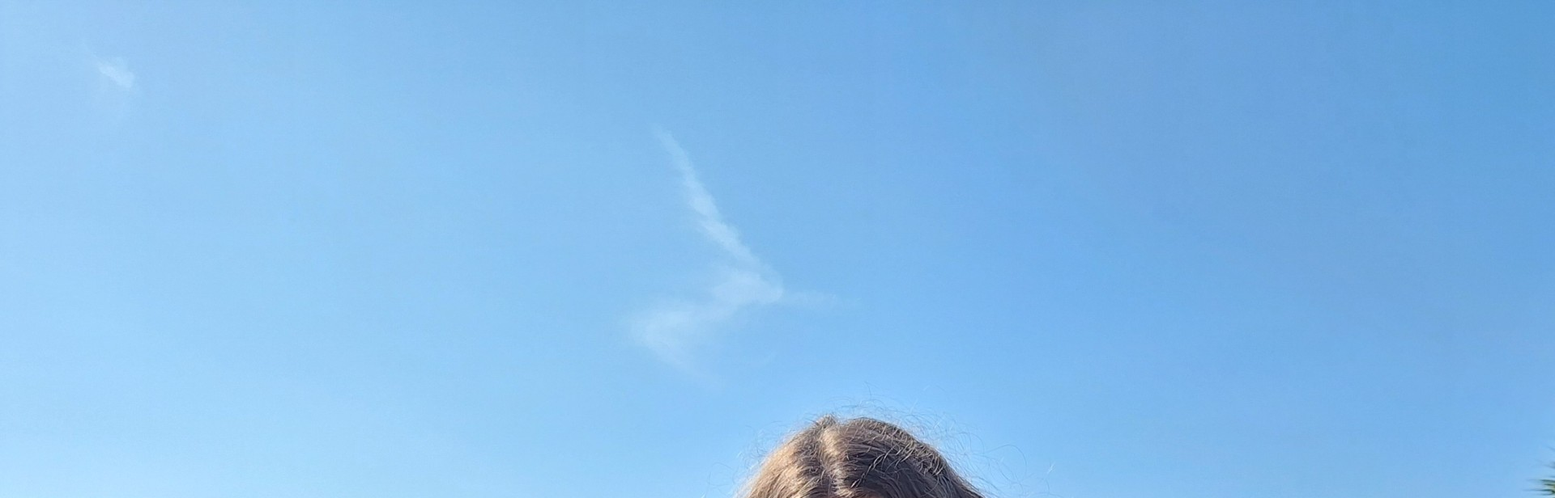
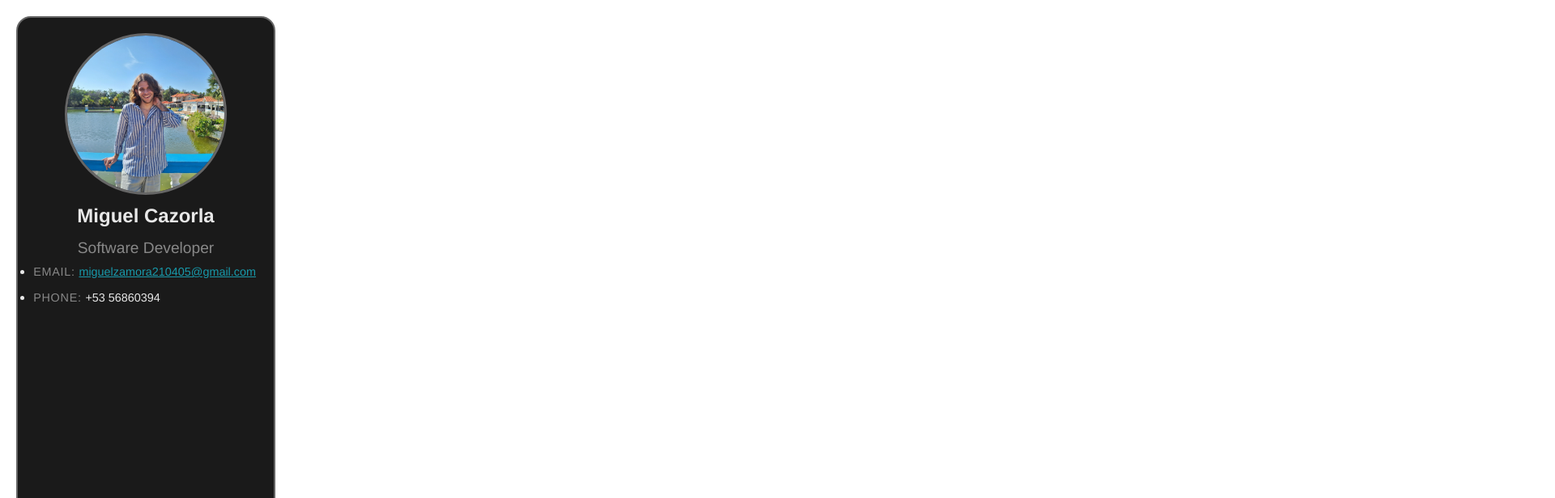
Before and after one commit to andr-migue/portfolio, a React app: page / in a window 1280 px wide. Shown: the top 616 px of the page at 81% size, 1920 px wide, since content can reach past the window. Built offline with nearby package versions, Linux system fonts and the light colour scheme; the HTML template or start-up script is replaced by a standard one.

Commit message:
using sidebar on default-page

```diff
--- a/src/components/Sidebar/SideBar.css
+++ b/src/components/Sidebar/SideBar.css
@@ -0,0 +1,59 @@
+.sidebar {
+    display: flex;
+    flex-direction: column;
+    padding: 1.2rem;
+    background: var(--color-surface);
+    border-radius: 18px;
+    border: 2px solid var(--color-border);
+}
+
+.profile-card {
+    display: flex;
+    flex-direction: column;
+    align-items: center;
+    text-align: center;
+    gap: 0.4rem;
+}
+
+.profile-card__image {
+    width: 200px;
+    height: 200px;
+    border-radius: 50%;
+    object-fit: cover;
+    border: 3px solid var(--color-border);
+}
+
+.profile-card__name {
+  font-size: 1.5rem;
+  color: var(--color-text);
+}
+
+.profile-card__role {
+  font-size: 1.2rem;
+  color: var(--color-text-muted);
+}
+
+.sidebar-fields {
+    display: grid;
+    gap: 0.4rem;
+}
+
+.sidebar-fields__name {
+  font-size: 0.9rem;
+  text-transform: uppercase;
+  letter-spacing: 0.05em;
+  color: var(--color-text-muted);
+}
+
+.sidebar-fields__value {
+  font-size: 0.9rem;
+  color: var(--color-text);
+}
+
+.sidebar-fields__value a {
+  color: var(--color-accent);
+}
+
+.sidebar-fields__value a:hover {
+  color: var(--color-accent-hover);
+}
--- a/src/components/Sidebar/SideBar.tsx
+++ b/src/components/Sidebar/SideBar.tsx
@@ -12,11 +12,17 @@ export default function SideBar() {
 
             <ul className='sidebar-fields'>
                 <li className='sidebar-fields__item'>
+                    <span className='sidebar-fields__name'>Email: </span>
                     <span className='sidebar-fields__value'>
-                        <a href='mailto: miguelzamora210405@gmail.com'>email</a>
+                        <a href='mailto: miguelzamora210405@gmail.com'>miguelzamora210405@gmail.com</a>
                     </span>
                 </li>
+                <li className='sidebar-fields__item'>
+                    <span className='sidebar-fields__name'>Phone: </span>
+                    <span className='sidebar-fields__value'>+53 56860394</span>
+                </li>
             </ul>
+
         </aside>
     )
 }
--- a/src/pages/default-page.css
+++ b/src/pages/default-page.css
@@ -0,0 +1,8 @@
+.page {
+    display: grid;
+    grid-template-columns: 320px 1fr;
+    gap: 1rem;
+    height: 100%;
+    padding: 1.25rem;
+    box-sizing: border-box;
+}
--- a/src/pages/default-page.tsx
+++ b/src/pages/default-page.tsx
@@ -3,8 +3,8 @@ import SideBar from '../components/Sidebar/SideBar';
 
 export default function DefaultPage() {
     return (
-        <main>
+        <div className='page'>
             <SideBar/>
-        </main>
+        </div>
     )
 }
--- a/src/styles/colors.css
+++ b/src/styles/colors.css
@@ -1,14 +1,15 @@
 :root {
   /* Primary */
-  --color-primary-1: #cffaf0;
-  --color-primary-2: #a0f5e1;
-  --color-primary-3: #70efd2;
-  --color-primary-4: #41eac3;
-  --color-primary-5: #09EEBE;
-  --color-primary-6: #07bea0;
-  --color-primary-7: #058f78;
-  --color-primary-8: #035f50;
-  --color-primary-9: #013028;
+    --color-primary-1: #DCEA88;
+    --color-primary-2: #ABD691;
+    --color-primary-3: #7AC299;
+    --color-primary-4: #49ADA2;
+    --color-primary-5: #1899AA;
+    --color-primary-6: #157A8A;
+    --color-primary-7: #125C6A;
+    --color-primary-7: #125C6A;
+    --color-primary-8: #0E3D4A;
+    --color-primary-9: #0B1F2A;
 
   /* Secondary */
   --color-secondary-1: #e0e7ff;
--- a/src/styles/global.css
+++ b/src/styles/global.css
@@ -15,3 +15,7 @@ body {
   background-color: var(--color-bg);
   line-height: 1.6;
 }
+
+html, body, #root {
+  height: 100%;
+}
--- a/src/styles/tokens.css
+++ b/src/styles/tokens.css
@@ -1,6 +1,6 @@
 :root {
   /* Dark Mode (default) */
-  --color-bg: var(--color-neutral-10);
+  --color-bg: var(--color-neutral-0);
   --color-surface: var(--color-neutral-9);
   --color-text: var(--color-neutral-2);
   --color-text-muted: var(--color-neutral-5);
@@ -9,7 +9,7 @@
   --color-accent-subtle: var(--color-primary-9);
   --color-secondary: var(--color-secondary-5);
   --color-secondary-hover: var(--color-secondary-6);
-  --color-border: var(--color-neutral-8);
+  --color-border: var(--color-neutral-6);
 
   /* Typography */
   --font-base: 'Helvetica Neue', Helvetica, Arial, sans-serif;
```
